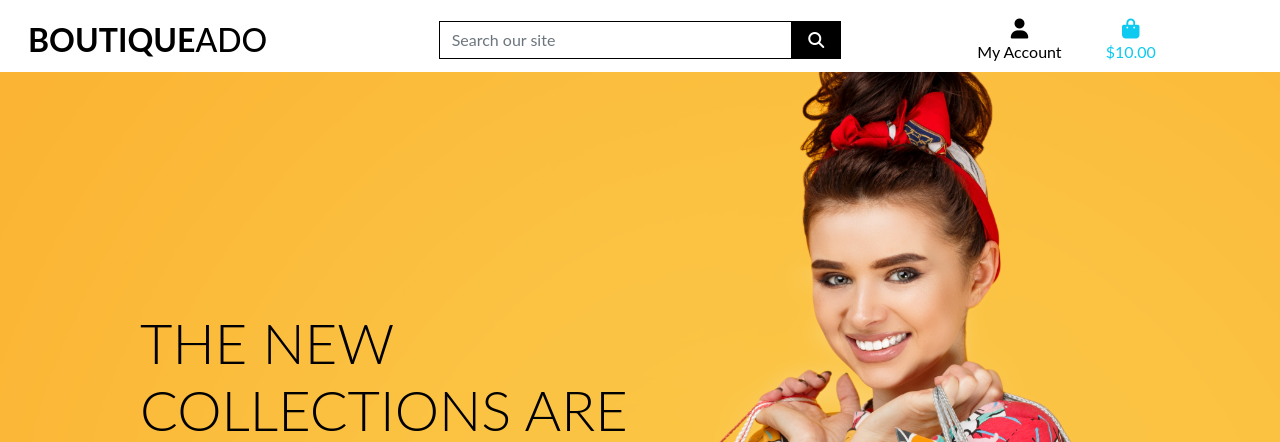
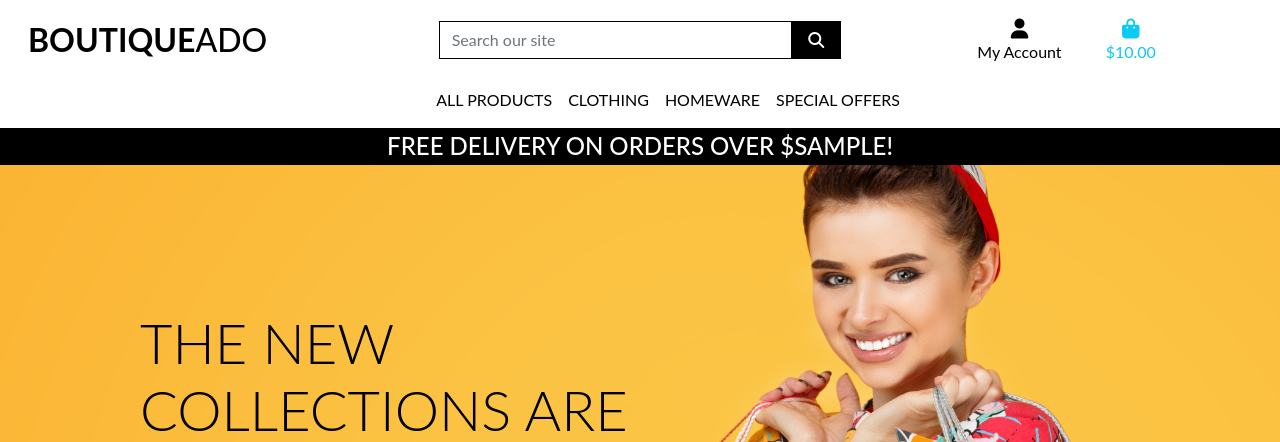
Before and after one commit to dovi-k/boutique-ado, a Django app: template home/templates/home/index.html in a window 1280 px wide. Shown: the top 442 px of the page. Run offline with Django 3.2, Linux system fonts and the light colour scheme; the template is opened without the code that fills it: most values are stand-ins (such as "Sample title", 1, 10 or a date in 2020); some libraries are stand-ins or nearby versions.

Commit message:
added nav bar

```diff
--- a/templates/base.html
+++ b/templates/base.html
@@ -36,6 +36,7 @@
   <body>
         <header class="container-fluid fixed-top">
           <div id="topnav" class="row bg-white pt-lg-2 d-lg-flex">
+
             <div class="col-12 col-lg-4 my-auto py-1 py-lg-0 text-center text-lg-left">
               <a href="{% url 'home' %}" class="nav-link main-logo-link">
                 <h2 class="logo-font text-black my-0"><strong>Boutique</strong>Ado</h2>
@@ -94,6 +95,22 @@
               </ul>
             </div>
           </div>
+          <div class="col-12 col-lg-4 my-auto py-1 py-lg-0"></div>
+        </div>
+        <div class="row bg-white">
+            <nav class="navbar navbar-expand-lg navbar-light w-100">
+                <button class="navbar-toggler" type="button" data-toggle="collapse" data-target="#main-nav" aria-controls="main-nav" aria-expanded="false" aria-label="Toggle navigation">
+                    <span class="navbar-toggler-icon"></span>
+                </button>
+                {% include 'includes/mobile-top-header.html' %}
+                {% include 'includes/main-nav.html' %}
+            </nav>
+        </div>
+        <div id="delivery-banner" class="row text-center">
+            <div class="col bg-black text-white">
+                <h4 class="logo-font my-1">Free delivery on orders over ${{ free_delivery_threshold }}!</h4>
+            </div>
+        </div>
         </header>
 
         {% if messages %}
--- /dev/null
+++ b/templates/includes/main-nav.html
@@ -0,0 +1,50 @@
+<div class="collapse navbar-collapse" id="main-nav">
+    <ul class="navbar-nav w-auto mx-auto">
+        <li class="nav-item dropdown">
+            <a class="logo-font font-weight-bold nav-link text-black mr-5" href="#" id="all-products-link" data-toggle="dropdown" aria-haspopup="true" aria-expanded="false">
+                All Products
+            </a>
+            <div class="dropdown-menu border-0" aria-labelledby="all-products-link">
+                <a href="" class="dropdown-item">By Price</a>
+                <a href="" class="dropdown-item ">By Rating</a>
+                <a href="" class="dropdown-item ">By Category</a>
+                <a href="" class="dropdown-item">All Products</a>
+            </div>
+        </li>
+
+        <li class="nav-item dropdown">
+            <a class="logo-font font-weight-bold nav-link text-black mr-5" href="#" id="clothing-link" data-toggle="dropdown" aria-haspopup="true" aria-expanded="false">
+                Clothing
+            </a>
+            <div class="dropdown-menu border-0" aria-labelledby="clothing-link">
+                <a href="" class="dropdown-item">Activewear &amp; Essentials</a>
+                <a href="" class="dropdown-item">Jeans</a>
+                <a href="" class="dropdown-item">Shirts</a>
+                <a href="" class="dropdown-item">All Clothing</a>
+            </div>
+        </li>
+
+        <li class="nav-item dropdown">
+            <a class="logo-font font-weight-bold nav-link text-black mr-5" href="#" id="homeware-link" data-toggle="dropdown" aria-haspopup="true" aria-expanded="false">
+                Homeware
+            </a>
+            <div class="dropdown-menu border-0" aria-labelledby="homeware-link">
+                <a href="" class="dropdown-item">Bed &amp; Bath</a>
+                <a href="" class="dropdown-item">Kitchen &amp; Dining</a>
+                <a href="" class="dropdown-item">All Homeware</a>
+            </div>
+        </li>
+
+        <li class="nav-item dropdown">
+            <a class="logo-font font-weight-bold nav-link text-black" href="#" id="specials-link" data-toggle="dropdown" aria-haspopup="true" aria-expanded="false">
+                Special Offers
+            </a>
+            <div class="dropdown-menu border-0" aria-labelledby="specials-link">
+                <a href="" class="dropdown-item">New Arrivals</a>
+                <a href="" class="dropdown-item">Deals</a>
+                <a href="" class="dropdown-item">Clearance</a>
+                <a href="" class="dropdown-item">All Specials</a>
+            </div>
+        </li>
+    </ul>
+</div>
--- /dev/null
+++ b/templates/includes/mobile-top-header.html
@@ -0,0 +1,58 @@
+<ul>
+    <li class="list-inline-item">
+      <a class="text-black nav-link d-block d-lg-none" href="#" id="mobile-search" data-toggle="dropdown" aria-haspopup="true" aria-expanded="false">
+          <div class="text-center">
+              <div><i class="fas fa-search fa-lg"></i></div>
+              <p class="my-0">Search</p>
+          </div>
+      </a>
+      <div class="dropdown-menu border-0 w-100 p-3 rounded-0 my-0" aria-labelledby="mobile-search">
+          <form class="form" method="GET" action="">
+              <div class="input-group w-100">
+                  <input class="form-control border border-black rounded-0" type="text" name="q" placeholder="Search our site">
+                  <div class="input-group-append">
+                      <button class="form-control form-control btn btn-black border border-black rounded-0" type="submit">
+                          <span class="icon">
+                              <i class="fas fa-search"></i>
+                          </span>
+                      </button>
+                  </div>
+              </div>
+          </form>
+      </div>
+  </li>
+  <li class="list-inline-item dropdown">
+      <a class="text-black nav-link d-block d-lg-none" href="#" id="user-options" data-toggle="dropdown" aria-haspopup="true" aria-expanded="false">
+          <div class="text-center">
+              <div><i class="fas fa-user fa-lg"></i></div>
+              <p class="my-0">My Account</p>
+          </div>
+      </a>
+      <div class="dropdown-menu border-0" aria-labelledby="user-options">
+          {% if request.user.is_authenticated %}
+              {% if request.user.is_superuser %}
+                  <a href="{% url 'account_logout' %}" class="dropdown-item">Product Management</a>
+              {% endif %}
+              <a href="" class="dropdown-item">My Profile</a>
+              <a href="{% url 'account_logout' %}" class="dropdown-item">Logout</a>
+          {% else %}
+              <a href="{% url 'account_signup' %}" class="dropdown-item">Register</a>
+              <a href="{% url 'account_login' %}" class="dropdown-item">Login</a>
+          {% endif %}
+      </div>
+  </li>
+  <li class="list-inline-item">
+      <a class="{% if grand_total %}text-primary font-weight-bold{% else %}text-black{% endif %} nav-link d-block d-lg-none" href="">
+          <div class="text-center">
+              <div><i class="fas fa-shopping-bag fa-lg"></i></div>
+              <p class="my-0">
+                  {% if grand_total %}
+                      ${{ grand_total|floatformat:2 }}
+                  {% else %}
+                      $0.00
+                  {% endif %}
+              </p>
+          </div>
+      </a>
+    </li>
+  </ul>
```
